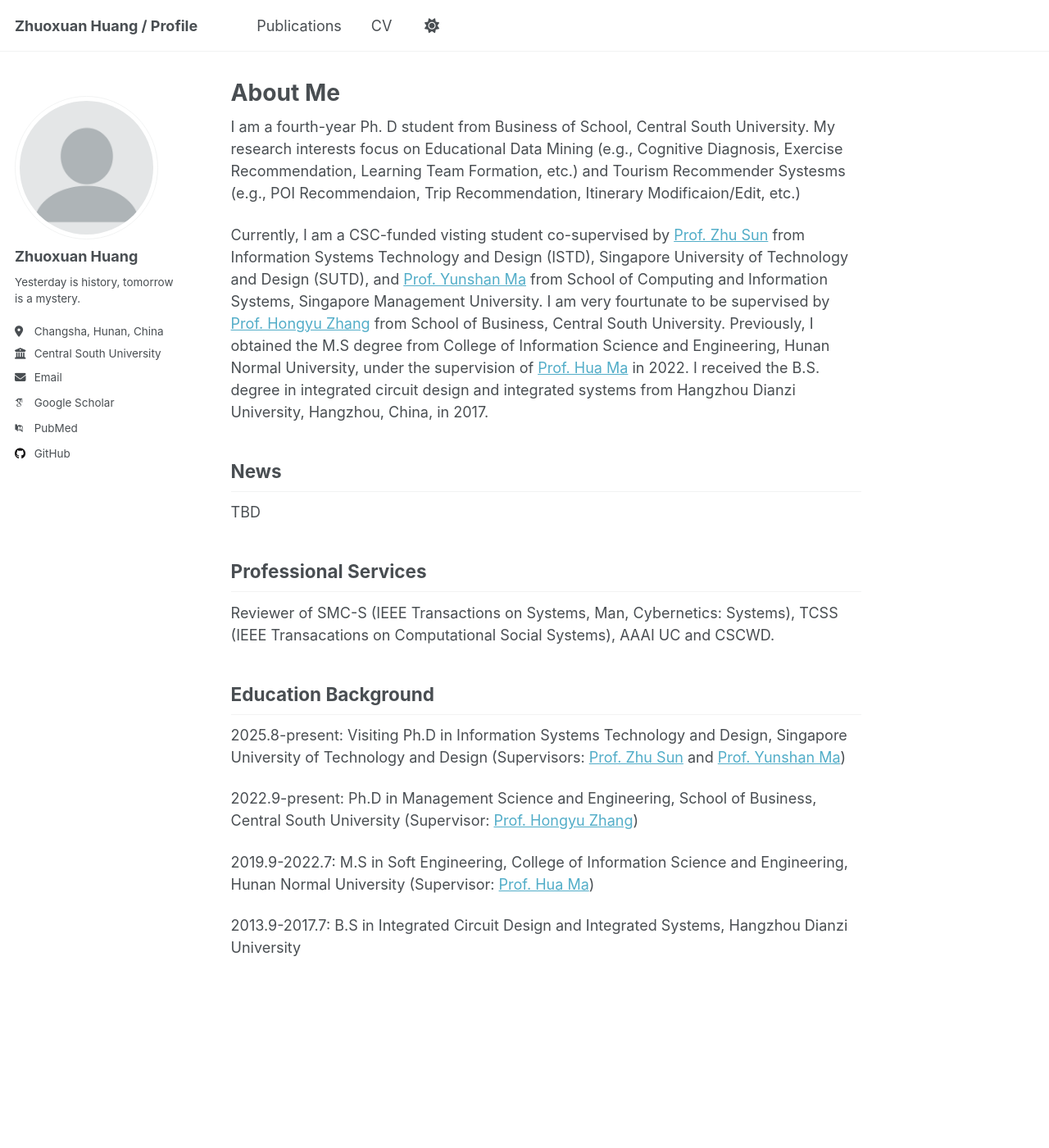
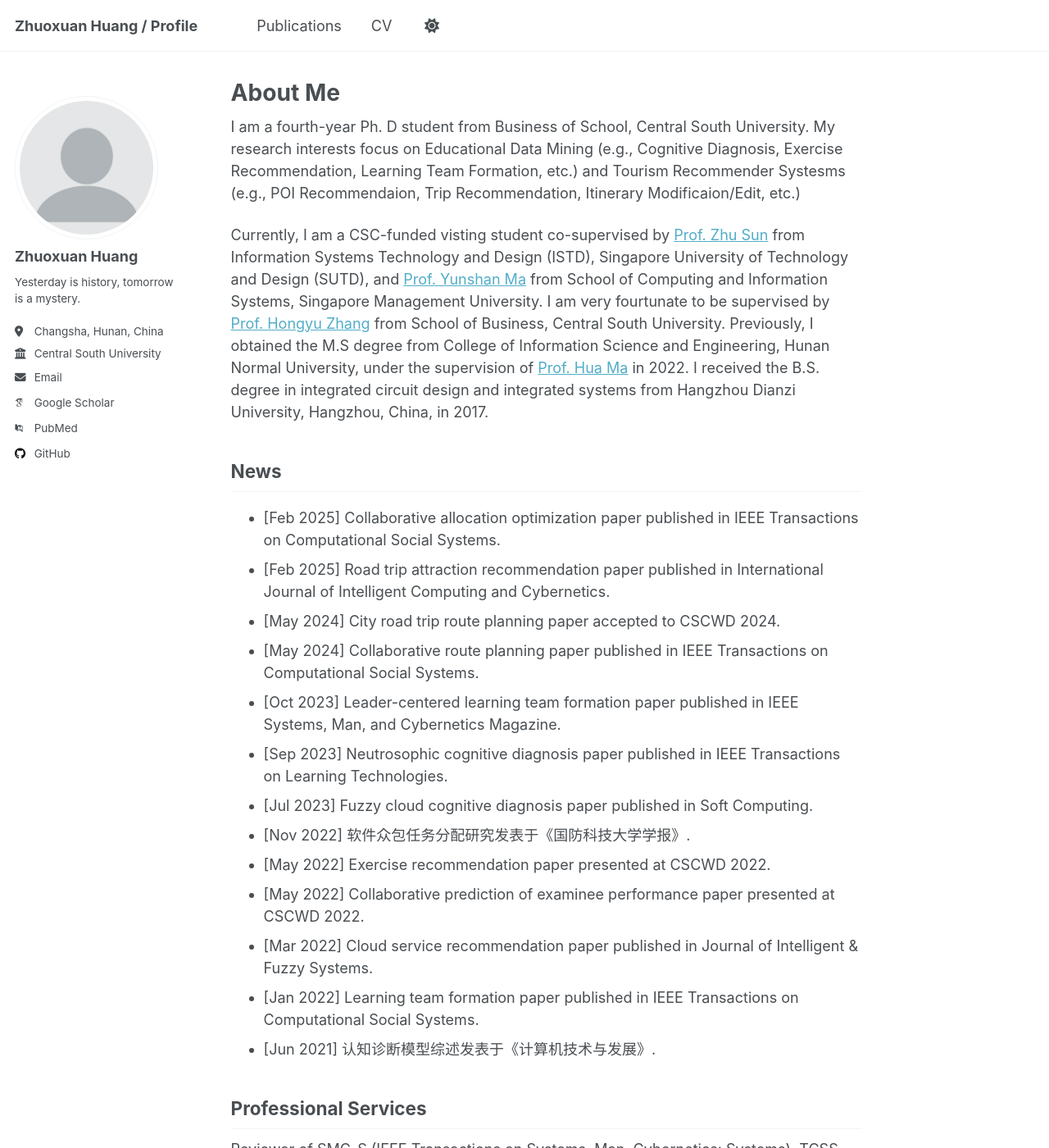
Before and after one commit to zelo2/zelo2.github.io, a Jekyll site: the page built from _pages/about.md, in a window 1280 px wide and 1400 px high. Shown: the whole window at 82% size. Built offline with Jekyll 4.4.1, drawn with Linux system fonts in a browser that asks for light colours; some web fonts are replaced; a script that is not in the unit is left out.

Commit message:
update news

```diff
--- a/_pages/about.md
+++ b/_pages/about.md
@@ -14,7 +14,19 @@ Currently, I am a CSC-funded visting student co-supervised by [Prof. Zhu Sun](ht
 
 News
 ------
-TBD
+- [Feb 2025] Collaborative allocation optimization paper published in IEEE Transactions on Computational Social Systems.
+- [Feb 2025] Road trip attraction recommendation paper published in International Journal of Intelligent Computing and Cybernetics.
+- [May 2024] City road trip route planning paper accepted to CSCWD 2024.
+- [May 2024] Collaborative route planning paper published in IEEE Transactions on Computational Social Systems.
+- [Oct 2023] Leader-centered learning team formation paper published in IEEE Systems, Man, and Cybernetics Magazine.
+- [Sep 2023] Neutrosophic cognitive diagnosis paper published in IEEE Transactions on Learning Technologies.
+- [Jul 2023] Fuzzy cloud cognitive diagnosis paper published in Soft Computing.
+- [Nov 2022] 软件众包任务分配研究发表于《国防科技大学学报》.
+- [May 2022] Exercise recommendation paper presented at CSCWD 2022.
+- [May 2022] Collaborative prediction of examinee performance paper presented at CSCWD 2022.
+- [Mar 2022] Cloud service recommendation paper published in Journal of Intelligent & Fuzzy Systems.
+- [Jan 2022] Learning team formation paper published in IEEE Transactions on Computational Social Systems.
+- [Jun 2021] 认知诊断模型综述发表于《计算机技术与发展》.
 
 Professional Services
 ------
```
